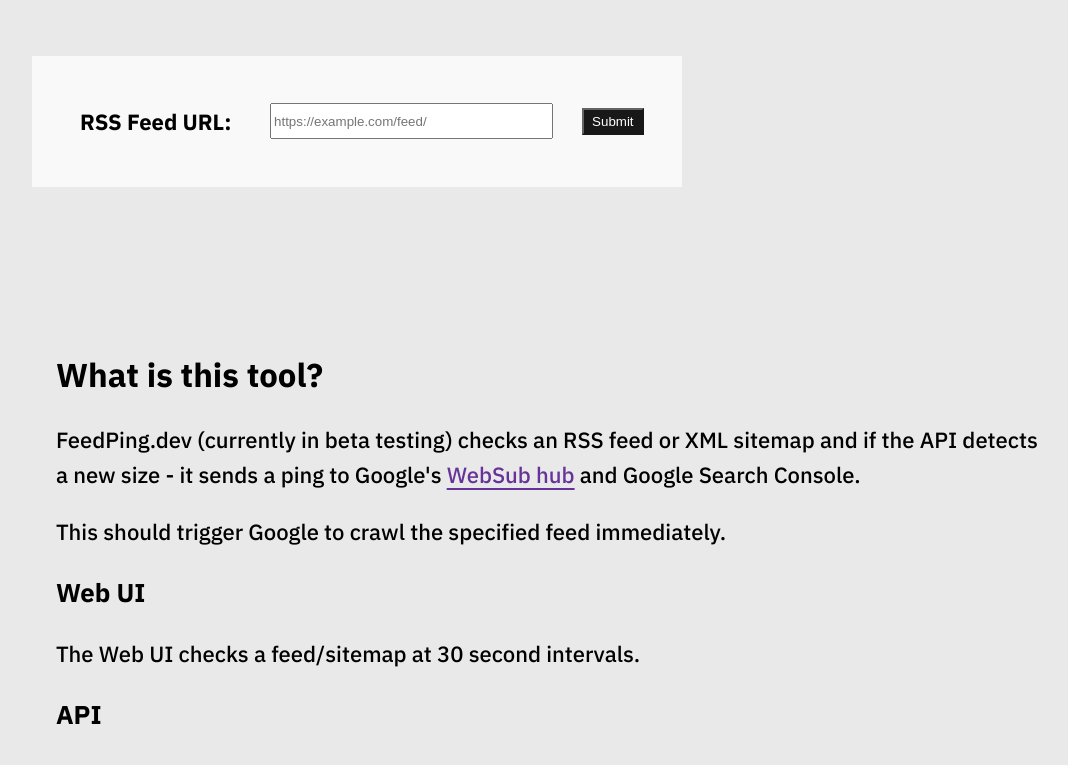
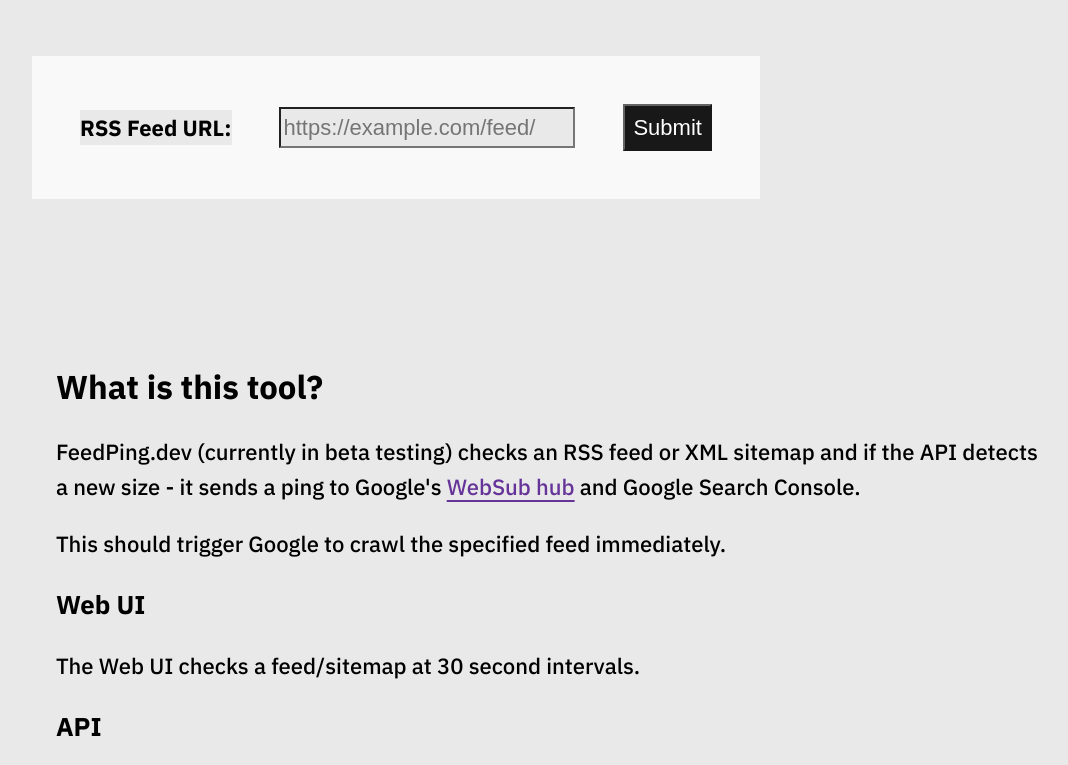
Before and after one commit to colinmcdermott/feedchecker-api, a Next.js app: page / in a window 1280 px wide. Shown: the top 765 px of the page, without its empty margins (24-1092 px from the left). Built offline with nearby package versions, Linux system fonts and the light colour scheme.

Commit message:
Update globals.css

```diff
--- a/styles/globals.css
+++ b/styles/globals.css
@@ -6,6 +6,7 @@
 :root {
   --flowSpace:1.09em;
   --lightBackground:#F9F9F9;
+  --background: #e9e9e9;
 }
 input:-webkit-autofill,
 input:-webkit-autofill:hover,
@@ -14,8 +15,10 @@
     -webkit-box-shadow: 0 0 0 30px white inset !important;
 }
 body {
-  background-color:#e9e9e9;
-  font: 500 normal 22px/35px 'IBM Plex Sans',-apple-system,BlinkMacSystemFont,Segoe UI,Roboto,Oxygen,sans-serif;
+  background-color:var(--background);
+}
+body, input, label {
+  background-color:var(--background);
   font-size: 22px;
   font-weight: 500;
   line-height: 35px;
```
